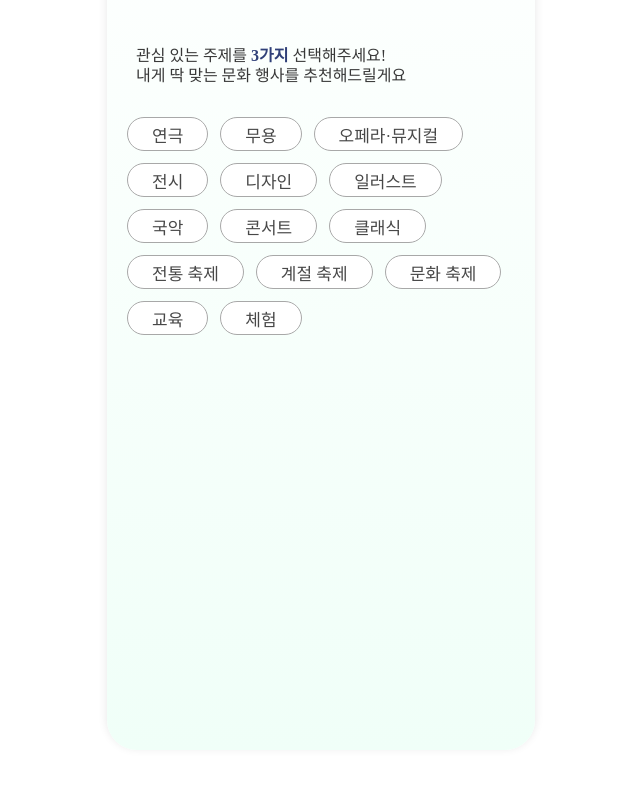
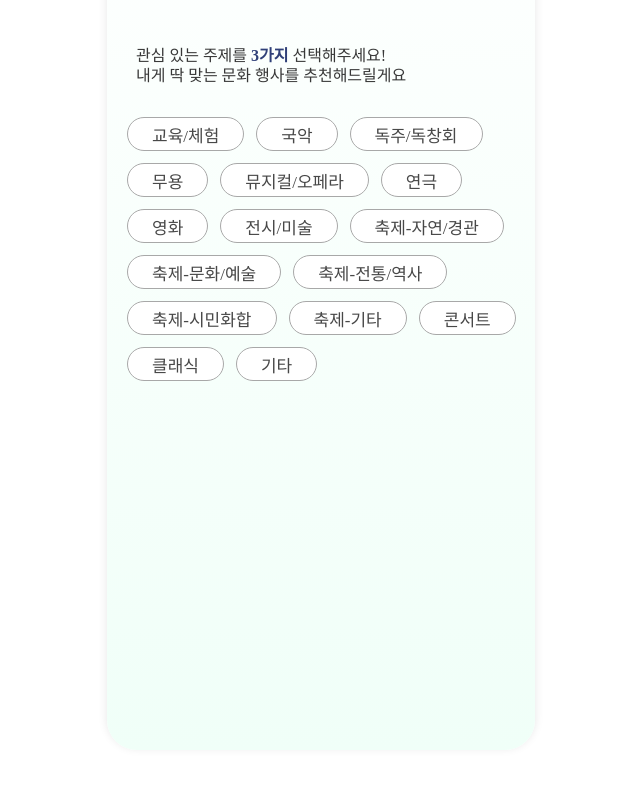
Before and after one commit to 25Eiiii/LIKELION-UNIV.-13TH-HACKATHON, a React (Create React App) app in the folder fe/: page /survey/step1 in a window 1280 px wide. Shown: the top 788 px of the page, without its empty margins (319-959 px from the left). Built offline with nearby package versions, Linux system fonts and the light colour scheme.

Commit message:
#43 [fix] 관심사 목록 수정

```diff
--- a/fe/src/pages/info/Step1.jsx
+++ b/fe/src/pages/info/Step1.jsx
@@ -54,18 +54,20 @@ const Step1 = () => {
 export default Step1;
 
 const interests = [
+    {name: "교육/체험"},
+    {name: "국악"},
+    {name: "독주/독창회"},
+    {name: "무용"},
+    {name: "뮤지컬/오페라"},
     {name: "연극"},
-    {name: "무용"},
-    {name: "오페라·뮤지컬"},
-    {name: "전시"},
-    {name: "디자인"},
-    {name: "일러스트"},
-    {name: "국악"},
+    {name: "영화"},
+    {name: "전시/미술"},
+    {name: "축제-자연/경관"},
+    {name: "축제-문화/예술"},
+    {name: "축제-전통/역사"},
+    {name: "축제-시민화합"},
+    {name: "축제-기타"},
     {name: "콘서트"},
     {name: "클래식"},
-    {name: "전통 축제"},
-    {name: "계절 축제"},
-    {name: "문화 축제"},
-    {name: "교육"},
-    {name: "체험"},
+    {name: "기타"},
 ]
```
